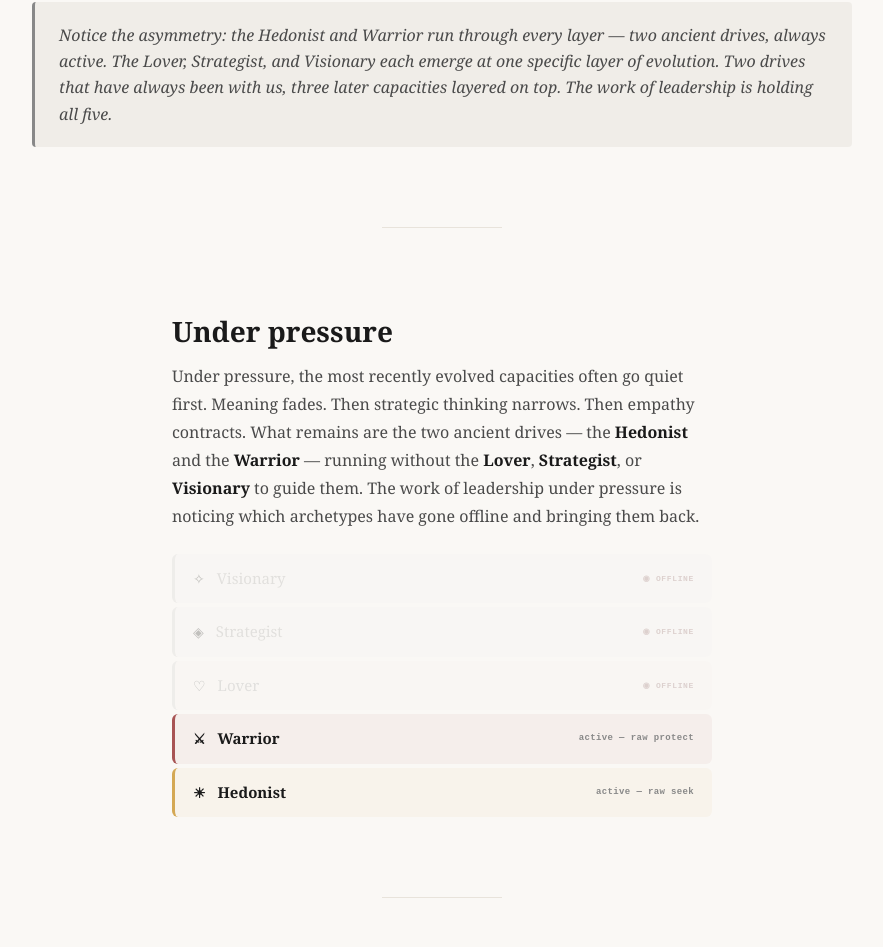
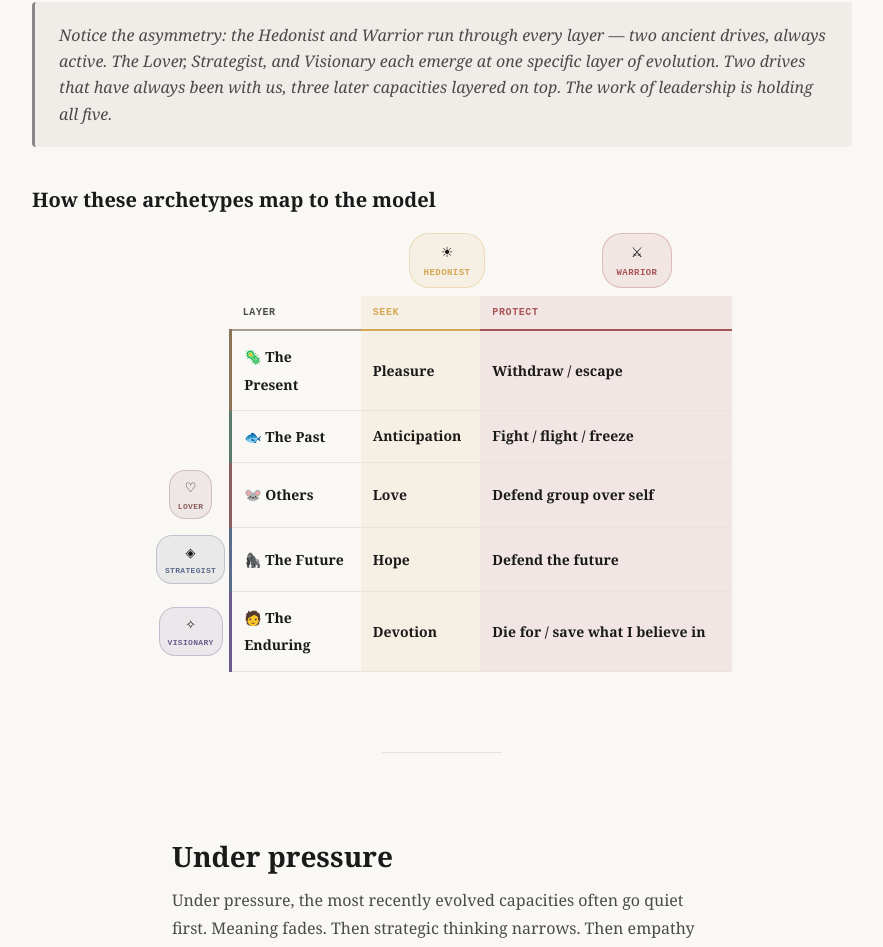
Before and after one commit to JMZywietz/InciteU, a React (Vite) app: page /think/five-layers-deep in a window 1280 px wide. Shown: the part 6928-7875 px from the top of the page, without its empty margins (198-1081 px from the left). Built offline with nearby package versions, Linux system fonts and the light colour scheme.

Commit message:
Add files via upload
 Restore "How these archetypes map to the model" section

```diff
--- a/src/think/FiveLayersDeep.jsx
+++ b/src/think/FiveLayersDeep.jsx
@@ -583,6 +583,88 @@ export default function FiveLayersDeepPage() {
               leadership is holding all five.
             </p>
           </div>
+
+          {/* How these archetypes map to the model */}
+          <h3 className="fld-reveal" style={{ fontFamily: 'var(--fld-fdisplay)', fontSize: 20, fontWeight: 700, marginTop: 36, marginBottom: 16 }}>How these archetypes map to the model</h3>
+
+          <div className="fld-reveal fld-d1" style={{ maxWidth: 580, margin: '0 auto' }}>
+            {/* Column archetype bubbles for Hedonist (Seek) and Warrior (Protect) */}
+            <div style={{ display: 'flex', marginBottom: 8 }}>
+              <div style={{ width: 70 }}></div>
+              <div style={{ width: 130 }}></div>
+              <div style={{ flex: 1, textAlign: 'center' }}>
+                <div style={{ display: 'inline-flex', flexDirection: 'column', alignItems: 'center', gap: 2, padding: '6px 14px', borderRadius: 20, background: 'rgba(212,168,84,0.1)', border: '1.5px solid rgba(212,168,84,0.3)' }}>
+                  <span style={{ fontSize: 14 }}>☀</span>
+                  <span style={{ fontFamily: 'var(--fld-fmono)', fontSize: 9, fontWeight: 700, letterSpacing: '0.05em', textTransform: 'uppercase', color: 'var(--fld-seek)' }}>Hedonist</span>
+                </div>
+              </div>
+              <div style={{ flex: 1, textAlign: 'center' }}>
+                <div style={{ display: 'inline-flex', flexDirection: 'column', alignItems: 'center', gap: 2, padding: '6px 14px', borderRadius: 20, background: 'rgba(168,84,84,0.1)', border: '1.5px solid rgba(168,84,84,0.3)' }}>
+                  <span style={{ fontSize: 14 }}>⚔</span>
+                  <span style={{ fontFamily: 'var(--fld-fmono)', fontSize: 9, fontWeight: 700, letterSpacing: '0.05em', textTransform: 'uppercase', color: 'var(--fld-protect)' }}>Warrior</span>
+                </div>
+              </div>
+            </div>
+
+            {/* Mapping table: row archetype bubbles + Layer + Seek + Protect */}
+            <table style={{ width: '100%', borderCollapse: 'collapse' }}>
+              <thead>
+                <tr>
+                  <th style={{ width: 70, borderBottom: '2px solid transparent' }}></th>
+                  <th style={{ width: 130, padding: '8px 12px', textAlign: 'left', borderBottom: '2px solid #a89d8f', fontFamily: 'var(--fld-fmono)', fontSize: 10, fontWeight: 700, letterSpacing: '0.06em', textTransform: 'uppercase', color: 'var(--fld-text2)' }}>Layer</th>
+                  <th style={{ padding: '8px 12px', textAlign: 'left', borderBottom: '2px solid var(--fld-seek)', fontFamily: 'var(--fld-fmono)', fontSize: 10, fontWeight: 700, letterSpacing: '0.06em', textTransform: 'uppercase', color: 'var(--fld-seek)', background: 'rgba(212,168,84,0.1)' }}>Seek</th>
+                  <th style={{ padding: '8px 12px', textAlign: 'left', borderBottom: '2px solid var(--fld-protect)', fontFamily: 'var(--fld-fmono)', fontSize: 10, fontWeight: 700, letterSpacing: '0.06em', textTransform: 'uppercase', color: 'var(--fld-protect)', background: 'rgba(168,84,84,0.1)' }}>Protect</th>
+                </tr>
+              </thead>
+              <tbody>
+                <tr>
+                  <td style={{ padding: '12px 4px', verticalAlign: 'middle', textAlign: 'center' }}></td>
+                  <td style={{ padding: '12px 12px', borderBottom: '1px solid var(--fld-border)', borderLeft: '3px solid var(--fld-present)' }}><span style={{ fontFamily: 'var(--fld-fdisplay)', fontWeight: 700, fontSize: 14 }}>🦠 The Present</span></td>
+                  <td style={{ padding: '12px 12px', borderBottom: '1px solid var(--fld-border)', background: 'rgba(212,168,84,0.1)', fontFamily: 'var(--fld-fdisplay)', fontWeight: 600, fontSize: 14 }}>Pleasure</td>
+                  <td style={{ padding: '12px 12px', borderBottom: '1px solid var(--fld-border)', background: 'rgba(168,84,84,0.1)', fontFamily: 'var(--fld-fdisplay)', fontWeight: 600, fontSize: 14 }}>Withdraw / escape</td>
+                </tr>
+                <tr>
+                  <td style={{ padding: '12px 4px', verticalAlign: 'middle', textAlign: 'center' }}></td>
+                  <td style={{ padding: '12px 12px', borderBottom: '1px solid var(--fld-border)', borderLeft: '3px solid var(--fld-past)' }}><span style={{ fontFamily: 'var(--fld-fdisplay)', fontWeight: 700, fontSize: 14 }}>🐟 The Past</span></td>
+                  <td style={{ padding: '12px 12px', borderBottom: '1px solid var(--fld-border)', background: 'rgba(212,168,84,0.1)', fontFamily: 'var(--fld-fdisplay)', fontWeight: 600, fontSize: 14 }}>Anticipation</td>
+                  <td style={{ padding: '12px 12px', borderBottom: '1px solid var(--fld-border)', background: 'rgba(168,84,84,0.1)', fontFamily: 'var(--fld-fdisplay)', fontWeight: 600, fontSize: 14 }}>Fight / flight / freeze</td>
+                </tr>
+                <tr>
+                  <td style={{ padding: '8px 4px', verticalAlign: 'middle', textAlign: 'center' }}>
+                    <div style={{ display: 'inline-flex', flexDirection: 'column', alignItems: 'center', gap: 1, padding: '5px 8px', borderRadius: 16, background: 'rgba(139,94,94,0.1)', border: '1.5px solid rgba(139,94,94,0.3)' }}>
+                      <span style={{ fontSize: 13 }}>♡</span>
+                      <span style={{ fontFamily: 'var(--fld-fmono)', fontSize: 8, fontWeight: 700, color: 'var(--fld-others)', letterSpacing: '0.04em', textTransform: 'uppercase' }}>Lover</span>
+                    </div>
+                  </td>
+                  <td style={{ padding: '12px 12px', borderBottom: '1px solid var(--fld-border)', borderLeft: '3px solid var(--fld-others)' }}><span style={{ fontFamily: 'var(--fld-fdisplay)', fontWeight: 700, fontSize: 14 }}>🐭 Others</span></td>
+                  <td style={{ padding: '12px 12px', borderBottom: '1px solid var(--fld-border)', background: 'rgba(212,168,84,0.1)', fontFamily: 'var(--fld-fdisplay)', fontWeight: 600, fontSize: 14 }}>Love</td>
+                  <td style={{ padding: '12px 12px', borderBottom: '1px solid var(--fld-border)', background: 'rgba(168,84,84,0.1)', fontFamily: 'var(--fld-fdisplay)', fontWeight: 600, fontSize: 14 }}>Defend group over self</td>
+                </tr>
+                <tr>
+                  <td style={{ padding: '8px 4px', verticalAlign: 'middle', textAlign: 'center' }}>
+                    <div style={{ display: 'inline-flex', flexDirection: 'column', alignItems: 'center', gap: 1, padding: '5px 8px', borderRadius: 16, background: 'rgba(91,107,139,0.1)', border: '1.5px solid rgba(91,107,139,0.3)' }}>
+                      <span style={{ fontSize: 13 }}>◈</span>
+                      <span style={{ fontFamily: 'var(--fld-fmono)', fontSize: 8, fontWeight: 700, color: 'var(--fld-future)', letterSpacing: '0.04em', textTransform: 'uppercase' }}>Strategist</span>
+                    </div>
+                  </td>
+                  <td style={{ padding: '12px 12px', borderBottom: '1px solid var(--fld-border)', borderLeft: '3px solid var(--fld-future)' }}><span style={{ fontFamily: 'var(--fld-fdisplay)', fontWeight: 700, fontSize: 14 }}>🦍 The Future</span></td>
+                  <td style={{ padding: '12px 12px', borderBottom: '1px solid var(--fld-border)', background: 'rgba(212,168,84,0.1)', fontFamily: 'var(--fld-fdisplay)', fontWeight: 600, fontSize: 14 }}>Hope</td>
+                  <td style={{ padding: '12px 12px', borderBottom: '1px solid var(--fld-border)', background: 'rgba(168,84,84,0.1)', fontFamily: 'var(--fld-fdisplay)', fontWeight: 600, fontSize: 14 }}>Defend the future</td>
+                </tr>
+                <tr>
+                  <td style={{ padding: '8px 4px', verticalAlign: 'middle', textAlign: 'center' }}>
+                    <div style={{ display: 'inline-flex', flexDirection: 'column', alignItems: 'center', gap: 1, padding: '5px 8px', borderRadius: 16, background: 'rgba(107,91,139,0.1)', border: '1.5px solid rgba(107,91,139,0.3)' }}>
+                      <span style={{ fontSize: 13 }}>✧</span>
+                      <span style={{ fontFamily: 'var(--fld-fmono)', fontSize: 8, fontWeight: 700, color: 'var(--fld-enduring)', letterSpacing: '0.04em', textTransform: 'uppercase' }}>Visionary</span>
+                    </div>
+                  </td>
+                  <td style={{ padding: '12px 12px', borderBottom: '1px solid var(--fld-border)', borderLeft: '3px solid var(--fld-enduring)' }}><span style={{ fontFamily: 'var(--fld-fdisplay)', fontWeight: 700, fontSize: 14 }}>🧑 The Enduring</span></td>
+                  <td style={{ padding: '12px 12px', borderBottom: '1px solid var(--fld-border)', background: 'rgba(212,168,84,0.1)', fontFamily: 'var(--fld-fdisplay)', fontWeight: 600, fontSize: 14 }}>Devotion</td>
+                  <td style={{ padding: '12px 12px', borderBottom: '1px solid var(--fld-border)', background: 'rgba(168,84,84,0.1)', fontFamily: 'var(--fld-fdisplay)', fontWeight: 600, fontSize: 14 }}>Die for / save what I believe in</td>
+                </tr>
+              </tbody>
+            </table>
+          </div>
         </div>
       </section>
 
```
